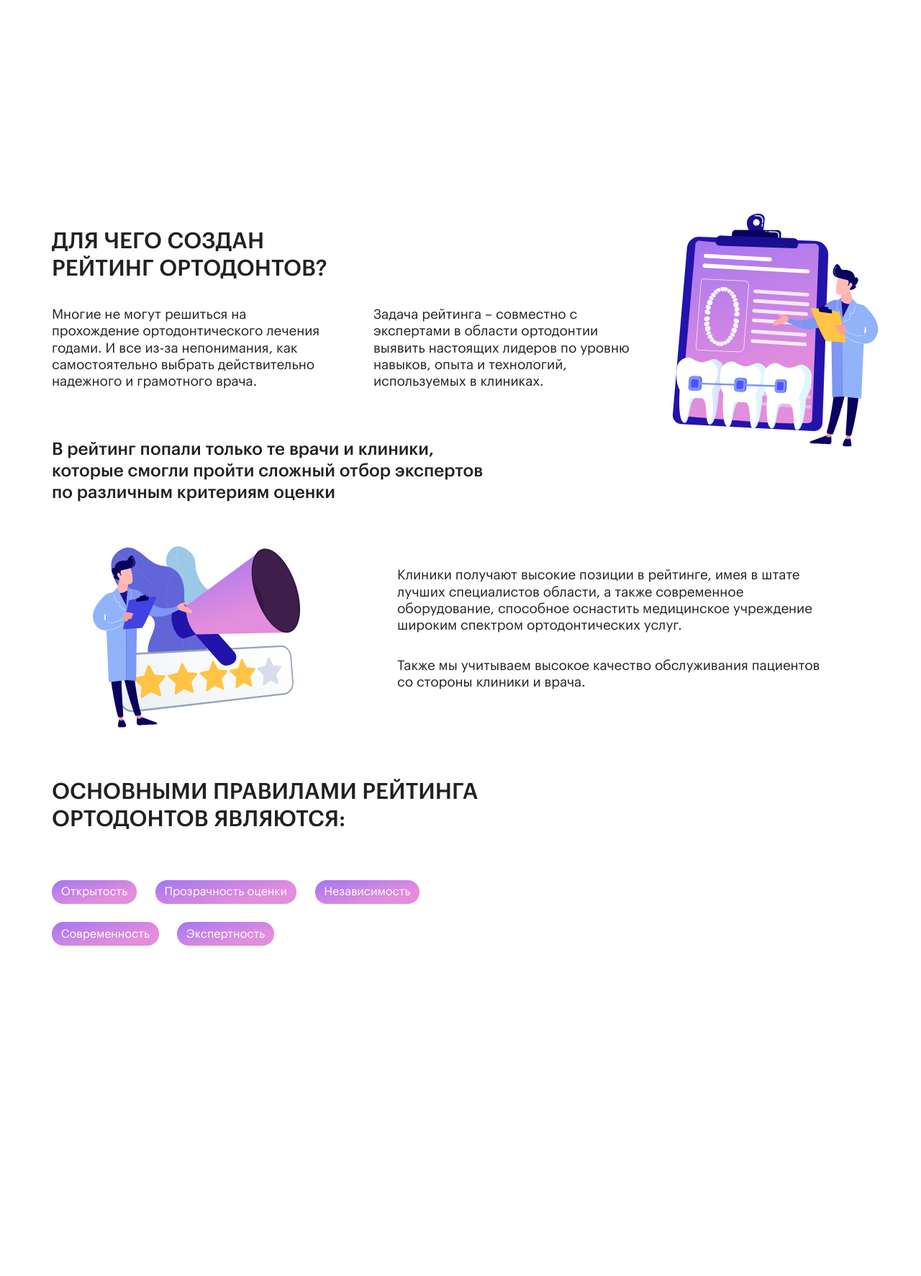
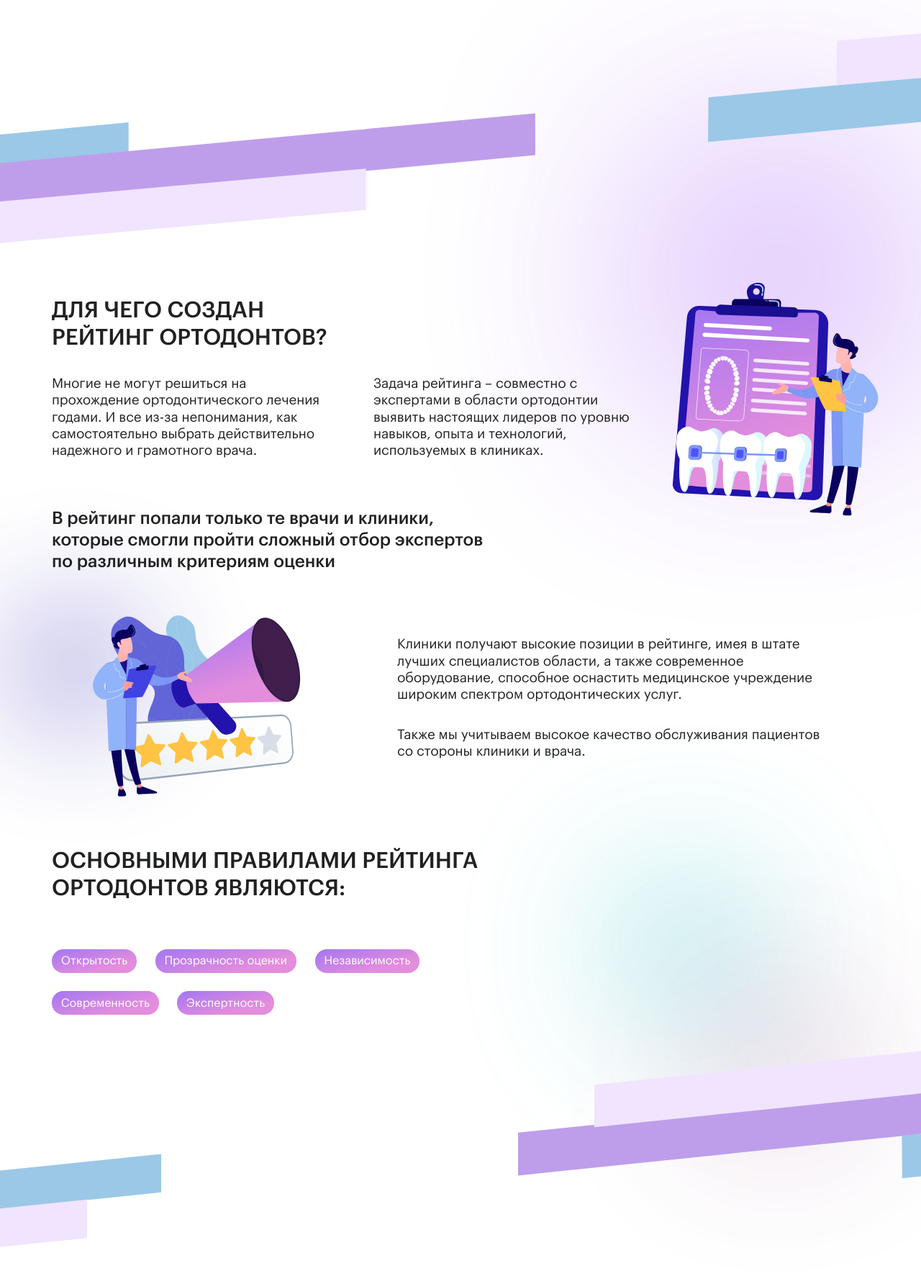
Before and after one commit to lonely43/doctors-in-SPB, a website: page index.html in a window 1280 px wide. Shown: the part 2609-4382 px from the top of the page at 72% size. Before the commit the page ends 4307 px from the top, so only its background shows below. Drawn offline with Linux system fonts and the light colour scheme; files whose address does not match are found by name.

Commit message:
add background for desc. block

```diff
--- a/index.html
+++ b/index.html
@@ -100,7 +100,28 @@
       </div>
 
       <div class="description">
-         <div class="background"></div>
+         <div class="background">
+            <div class="blurs">
+               <span></span>
+               <span></span>
+               <span></span>
+               <span></span>
+            </div>
+
+            <div class="line1">
+               <img src="public/icons/index/land/line1.svg" alt="">
+            </div>
+            <div class="line2">
+               <img src="public/icons/index/land/line2.svg" alt="">
+            </div>
+            <div class="line3">
+               <img src="public/icons/index/description/line3.svg" alt="">
+            </div>
+            <div class="line4">
+               <img src="public/icons/index/description/line4.svg" alt="">
+            </div>
+
+         </div>
 
          <div class="content bound">
             <div class="fitstBlock block">
--- a/static/scss/index/description.scss
+++ b/static/scss/index/description.scss
@@ -1,9 +1,119 @@
 .description{
    padding: 20rem 0;
+   margin-top: 6rem;
    position: relative;
+   background-color: transparent;
+   z-index: 0;
 
    .background{
+      z-index: -1;
+      width: 100%;
+      max-width: 120rem;
+      height: 100%;
+      top: 0;
+      left: 50%;
+      transform: translateX(-50%);
       position: absolute;
+
+      .line1{
+         transform: scale(1.1);
+         position: absolute;
+         left: -20rem;
+         bottom: 2rem;
+         width: 30rem;
+
+         img{
+            object-fit: cover;
+            width: 100%;
+         }
+      }
+      .line2{
+         transform: scale(1.1);
+         right: -20rem;
+         bottom: 10rem;
+         position: absolute;
+
+         width: 50rem;
+
+         img{
+            object-fit: cover;
+            width: 100%;
+         }
+      }
+      .line3{
+         transform: scale(1);
+         position: absolute;
+         left: -20rem;
+         top: 4rem;
+         width: 64rem;
+
+         img{
+            object-fit: cover;
+            width: 100%;
+         }
+      }
+      .line4{
+         transform: scale(1.4);
+         position: absolute;
+         right: -20rem;
+         top: -3.6rem;
+         width: 30rem;
+
+         img{
+            object-fit: cover;
+            width: 100%;
+         }
+      }
+
+      img{
+         z-index: -1;
+      }
+
+      .blurs{
+         z-index: -2;
+         span{
+            opacity: 60%;
+            position: absolute;
+            width: 20rem;
+            height: 20rem;
+            border-radius: 100%;
+            filter: blur(12rem);
+         }
+         :nth-child(1){
+            transform: scale(.9);
+
+            right: 0rem;
+            top: 8rem;
+            box-shadow: #8C30F5 0 0 1rem 1rem;
+            background-color: #8C30F5;
+            filter: blur(10rem);
+         }
+         :nth-child(2){
+            transform: scale(0.4);
+            left: -6rem;
+            top: 42rem;
+            box-shadow: $primary-dark 0 0 1rem 1rem;
+            background-color: $primary-dark;
+            filter: blur(14rem);
+         }
+         :nth-child(3){
+            transform: scale(0.5);
+            right: 8rem;
+            bottom: 20rem;
+            box-shadow: #2EC5CE 0 0 1rem 1rem;
+            background-color: #2EC5CE;
+            filter: blur(14rem);
+         }
+         :nth-child(4){
+            transform: scale(0.4);
+            right: 0rem;
+            bottom: 10rem;
+            box-shadow: #893976 0 0 1rem 1rem;
+            background-color: #893976;
+            filter: blur(18rem);
+         }
+      }
+
    }
 
    .content{
```
Also changed, not shown: public/icons/index/description/line3.svg (added), public/icons/index/description/line4.svg (added), static/css/index/description.css, static/css/index/index.css, 1 other file.
